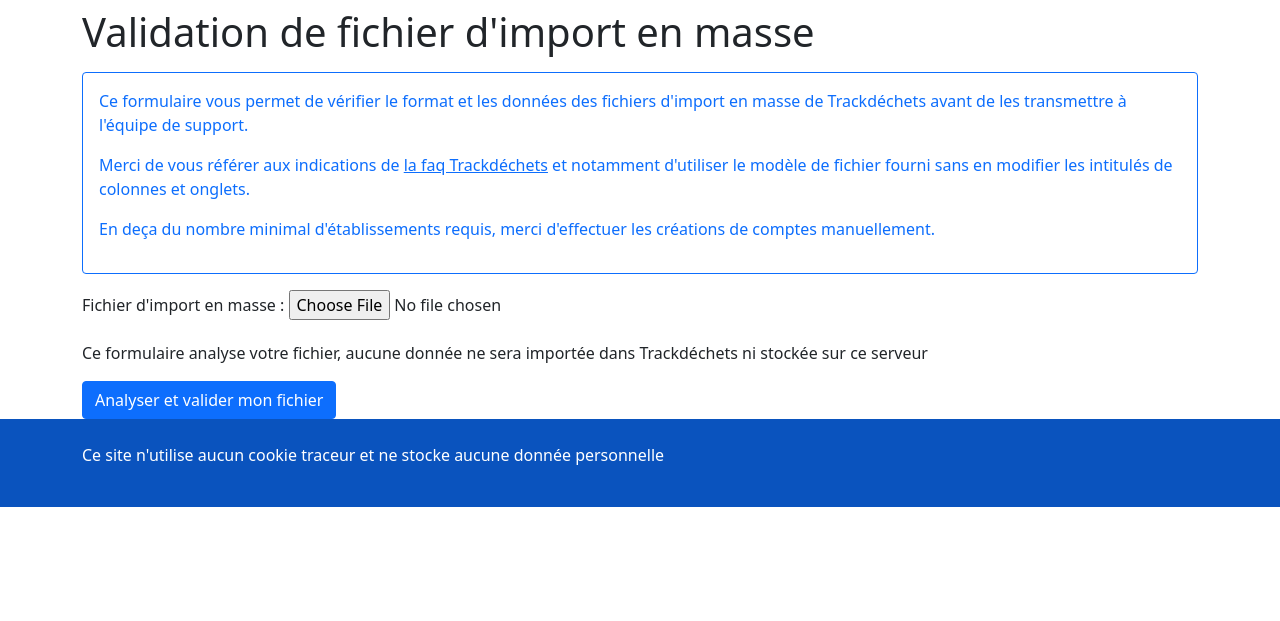
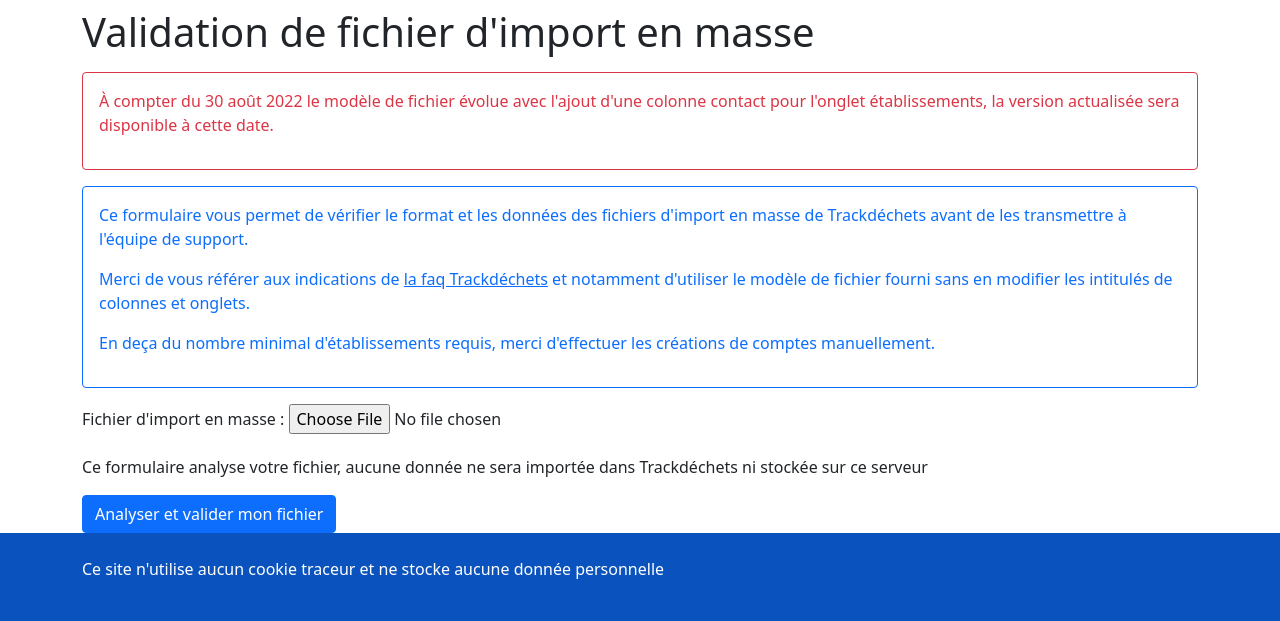
Before and after one commit to MTES-MCT/td-mass-validator, a Django app: page / in a window 1280 px wide. Shown: the part 324-945 px from the top of the page. Before the commit the page ends 831 px from the top, so only its background shows below. Run offline with Django 4.2, Linux system fonts and the light colour scheme; some libraries are stand-ins or nearby versions.

Commit message:
Add warning message

```diff
--- a/src/templates/mass_validator/upload.html
+++ b/src/templates/mass_validator/upload.html
@@ -6,6 +6,15 @@
     <div class="container">
 
         <h1>Validation de fichier d'import en masse</h1>
+
+        <div class="card border-danger my-3">
+            <div class="card-body">
+                <p class="text-danger">À compter du 30 août 2022 le modèle de fichier évolue avec l'ajout d'une colonne contact pour l'onglet établissements, la version actualisée sera
+                    disponible à cette date.
+                </p>
+            </div>
+        </div>
+
 
         <div class="card border-primary my-3">
             <div class="card-body">
@@ -57,7 +66,8 @@
             <div class="card border-danger my-3">
                 <div class="card-body text-danger">
                     <p>
-                        <strong>Votre fichier comporte trop d'établissements, le maximum étant de 500 pour des raisons techniques</strong>
+                        <strong>Votre fichier comporte trop d'établissements, le maximum étant de 500 pour des raisons
+                            techniques</strong>
                     </p>
 
                     <p>Merci de découper votre fichier en plusieurs comportant au maximum 500 établissements</p>
@@ -85,7 +95,10 @@
                         <li>Supprimez les lignes d'exemples du gabarit</li>
                         <li>Ne modifiez pas les en-têtes de colonne, les noms ou l'ordre des onglets</li>
                         <li>N'ajoutez pas de colonne</li>
-                        <li>Certains logiciels peuvent générer des fichiers xlsx que nous n'arrivons pas à lire, vous pouvez tenter de copier/coller les 2 feuilles dans un nouveau fichier xlsx en séléctionant "collage spécial > valeurs"</li>
+                        <li>Certains logiciels peuvent générer des fichiers xlsx que nous n'arrivons pas à lire, vous
+                            pouvez tenter de copier/coller les 2 feuilles dans un nouveau fichier xlsx en séléctionant
+                            "collage spécial > valeurs"
+                        </li>
 
                     </ul>
 
```
